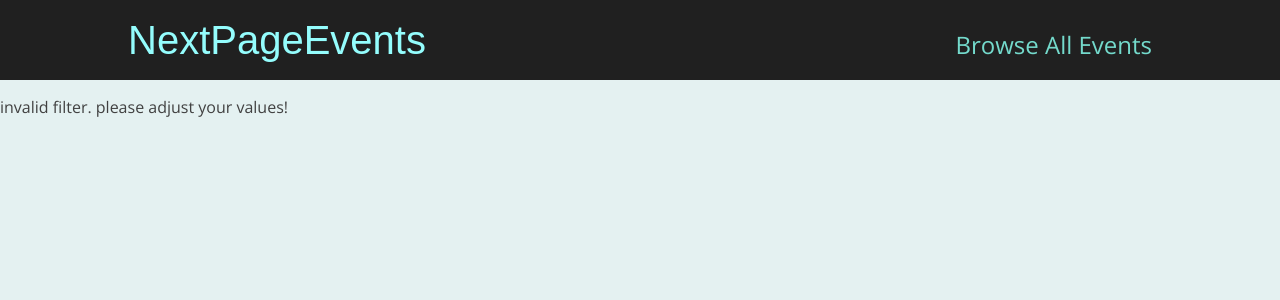
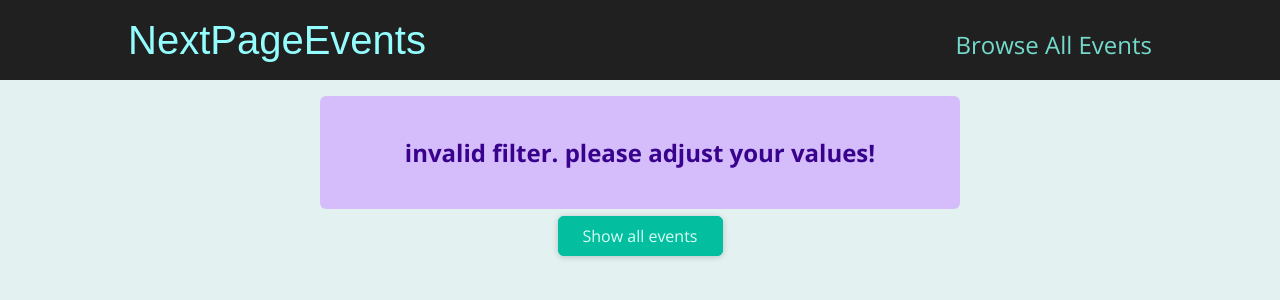
Before and after one commit to salehTarkashvand/nextPageEvents, a Next.js app: page /events in a window 1280 px wide. Shown: the top 300 px of the page. Built offline with nearby package versions, Linux system fonts and the light colour scheme.

Commit message:
Final Steps adding error alert & results title

```diff
--- /dev/null
+++ b/components/event/results-title.js
@@ -0,0 +1,20 @@
+import Button from '../ui/Button';
+import classes from './results-title.module.css';
+
+function ResultsTitle(props) {
+  const { date } = props;
+
+  const humanReadableDate = new Date(date).toLocaleDateString('en-US', {
+    month: 'long',
+    year: 'numeric',
+  });
+
+  return (
+    <section className={classes.title}>
+      <h1>Events in {humanReadableDate}</h1>
+      <Button link='/events'>Show all events</Button>
+    </section>
+  );
+}
+
+export default ResultsTitle;
--- /dev/null
+++ b/components/event/results-title.module.css
@@ -0,0 +1,6 @@
+.title {
+  margin: 2rem auto;
+  width: 90%;
+  max-width: 40rem;
+  text-align: center;
+}
--- /dev/null
+++ b/components/ui/error-alert.js
@@ -0,0 +1,7 @@
+import classes from './error-alert.module.css';
+
+function ErrorAlert(props) {
+  return <div className={classes.alert}>{props.children}</div>;
+}
+
+export default ErrorAlert;
--- /dev/null
+++ b/components/ui/error-alert.module.css
@@ -0,0 +1,12 @@
+.alert {
+  margin: 1rem auto;
+  padding: 1rem 2rem;
+  width: 90%;
+  max-width: 40rem;
+  background-color: #d5bdfc;
+  color: #38028d;
+  font-weight: bold;
+  font-size: 1.5rem;
+  text-align: center;
+  border-radius: 6px;
+}
--- a/pages/events/[...slug].js
+++ b/pages/events/[...slug].js
@@ -1,28 +1,72 @@
 import { useRouter } from "next/router";
 import { getFilteredEvents } from "../../dummy-data";
 import EventList from "../../components/event/event-list";
+import { Fragment } from "react";
+import ResultsTitle from "../../components/event/results-title";
+import ErrorAlert from "../../components/ui/error-alert";
+import Button from "../../components/ui/Button";
 
 export default function FilteredEventsPage() {
   const router = useRouter();
   const filteredData = router.query.slug;
 
   if (!filteredData) {
-    return <p className="center">Loading...</p>;
+    return (
+      <Fragment>
+        <ErrorAlert>
+          <p className="center">Loading...</p>
+        </ErrorAlert>
+        <div className="center">
+          <Button link="/events">Show all events</Button>
+        </div>
+      </Fragment>
+    );
   }
   const filteredYear = filteredData[0];
   const filteredMonth = filteredData[1];
 
-  const numYear = +filteredYear
-  const numMonth = +filteredMonth
+  const numYear = +filteredYear;
+  const numMonth = +filteredMonth;
 
-if(isNaN(numYear) || isNaN(numMonth) || numYear > 2030 || numYear < 2021 || filteredMonth > 12 || filteredMonth < 1){
-    return <p> invalid filter. please adjust your values! </p>
+  if (
+    isNaN(numYear) ||
+    isNaN(numMonth) ||
+    numYear > 2030 ||
+    numYear < 2021 ||
+    filteredMonth > 12 ||
+    filteredMonth < 1
+  ) {
+    return (
+      <Fragment>
+        <ErrorAlert>
+          <p> invalid filter. please adjust your values! </p>
+        </ErrorAlert>
+        <div className="center">
+          <Button link="/events">Show all events</Button>
+        </div>
+      </Fragment>
+    );
+  }
+  const filtredEvent = getFilteredEvents({ year: numYear, month: numMonth });
+
+  if (!filtredEvent || filtredEvent.length === 0) {
+    return (
+      <Fragment>
+        <ErrorAlert>
+          <p> No events found for the chosen filter! </p>
+        </ErrorAlert>
+        <div className="center">
+          <Button link="/events">Show all events</Button>
+        </div>
+      </Fragment>
+    );
+  }
+  const date = new Date(numYear, numMonth - 1);
+
+  return (
+    <Fragment>
+      <ResultsTitle date={date} />
+      <EventList items={filtredEvent} />
+    </Fragment>
+  );
 }
-const filtredEvent = getFilteredEvents({ year: numYear, month: numMonth });
-
-if(!filtredEvent || filtredEvent.length === 0){
-    return <p> No events found for the chosen filter! </p>
-}
-
-  return <EventList items={filtredEvent} />;
-}
```
Also changed, not shown: pages/events/[eventId].js (+12 -2 lines).
